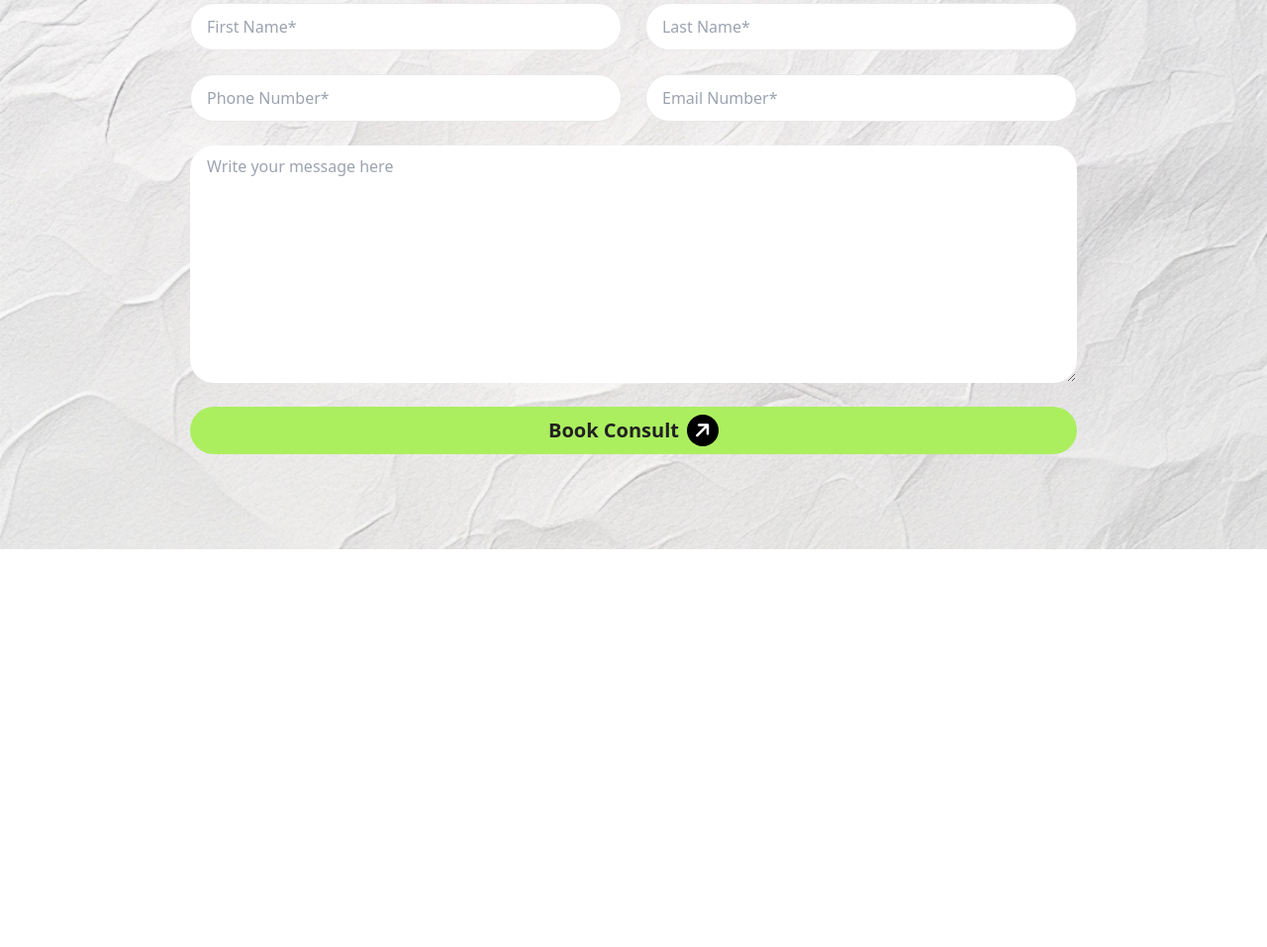
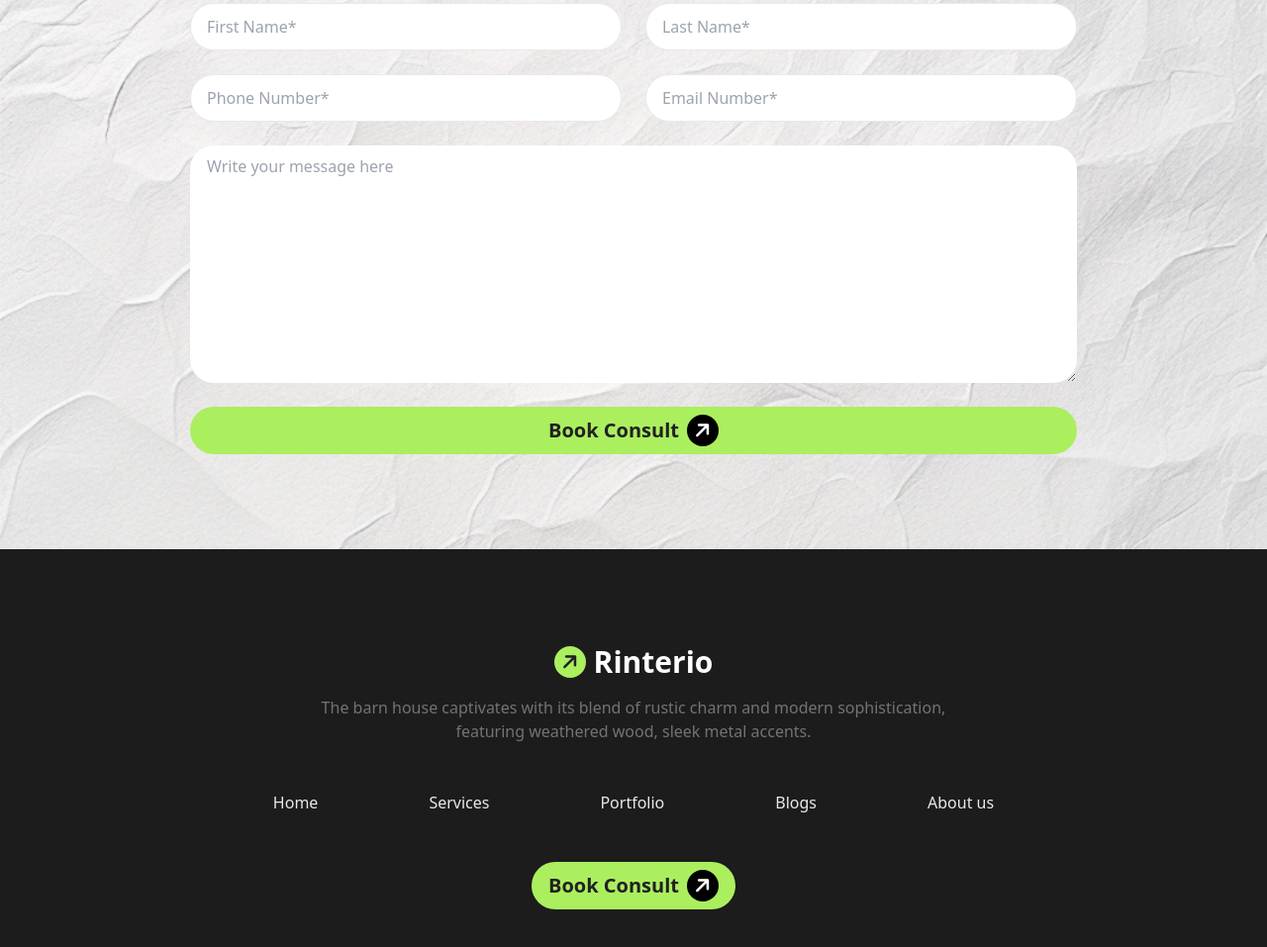
Before and after one commit to tonmoysutradhar/B10-Assignment-03, a plain HTML site: page index.html in a window 1280 px wide. Shown: the part 4437-5394 px from the top of the page at 99% size. Before the commit the page ends 4992 px from the top, so only its background shows below. Drawn offline with nearby package versions, Linux system fonts and the light colour scheme.

Commit message:
add footer section

```diff
--- a/index.html
+++ b/index.html
@@ -217,9 +217,7 @@
             >
               <span><i class="fa-solid fa-arrow-right"></i></span> How we works
             </button>
-            <h2 class="text-3xl sm:text-4xl font-bold">
-              Our Works Process
-            </h2>
+            <h2 class="text-3xl sm:text-4xl font-bold">Our Works Process</h2>
             <p class="text-[#494949] font-medium mt-4 mb-6 sm:mt-6 sm:mb-8">
               The barn house captivates with its blend of rustic charm and
               modern sophistication, <br />
@@ -288,9 +286,7 @@
               <span><i class="fa-solid fa-arrow-right"></i></span> Explore our
               Latest works
             </button>
-            <h2 class="text-3xl sm:text-4xl font-bold">
-              Our Latest Portfolio
-            </h2>
+            <h2 class="text-3xl sm:text-4xl font-bold">Our Latest Portfolio</h2>
             <p class="text-[#494949] font-medium mt-4 mb-6 sm:mt-6 sm:mb-8">
               The barn house captivates with its blend of rustic charm and
               modern sophistication, <br />
@@ -512,7 +508,9 @@
       <section>
         <div class="hero" style="background-image: url(./assets/bg.jpg)">
           <div class="w-11/12 mx-auto">
-            <div class="text-center max-w-2xl lg:max-w-4xl py-8 sm:py-16 lg:py-24 mx-auto">
+            <div
+              class="text-center max-w-2xl lg:max-w-4xl py-8 sm:py-16 lg:py-24 mx-auto"
+            >
               <div class="">
                 <button
                   class="rounded-3xl bg-[#eefcdf] py-2 px-4 font-bold text-[#494949]"
@@ -520,7 +518,7 @@
                   <span><i class="fa-solid fa-arrow-right"></i></span> Let’s
                   Connect
                 </button>
-                <h2 class=" text-3xl sm:text-4xl font-bold mt-4 mb-6">
+                <h2 class="text-3xl sm:text-4xl font-bold mt-4 mb-6">
                   Let’s Discuss Next Project
                 </h2>
                 <p class="text-[#494949] font-medium mb-8">
@@ -573,6 +571,37 @@
         </div>
       </section>
     </main>
-    <footer></footer>
+    <footer class=" bg-[#1C1C1C] py-16 lg:py-24">
+      <div class="w-11/12 mx-auto">
+        <div class="grid footer-center">
+          <div class="flex gap-2 items-center">
+            <span
+              class="bg-[#abef5f] w-8 h-8 rounded-full text-xl flex items-center justify-center -rotate-45"
+            >
+              <i class="fa-solid fa-arrow-right"></i>
+            </span>
+            <span class="text-3xl font-extrabold text-white">Rinterio</span>
+          </div>
+          <p class="font-medium text-[#737373] mt-4">
+            The barn house captivates with its blend of rustic charm and modern sophistication,<br> featuring weathered wood, sleek metal accents.
+          </p>
+          <nav class="flex flex-col sm:flex-row gap-8 sm:gap-16 lg:gap-28 text-[#E9E9E9] font-medium my-8 sm:my-12">
+            <a class="link link-hover">Home</a>
+            <a class="link link-hover">Services</a>
+            <a class="link link-hover">Portfolio</a>
+            <a class="link link-hover">Blogs</a>
+            <a class="link link-hover">About us</a>
+          </nav>
+          <div class="btn btn-ghost bg-[#abef5f] rounded-3xl">
+            <span class="text-xl font-extrabold">Book Consult</span>
+            <span
+              class="bg-black text-white w-8 h-8 rounded-full text-xl flex items-center justify-center -rotate-45"
+            >
+              <i class="fa-solid fa-arrow-right"></i>
+            </span>
+          </div>
+        </div>
+      </div>
+    </footer>
   </body>
 </html>
```
